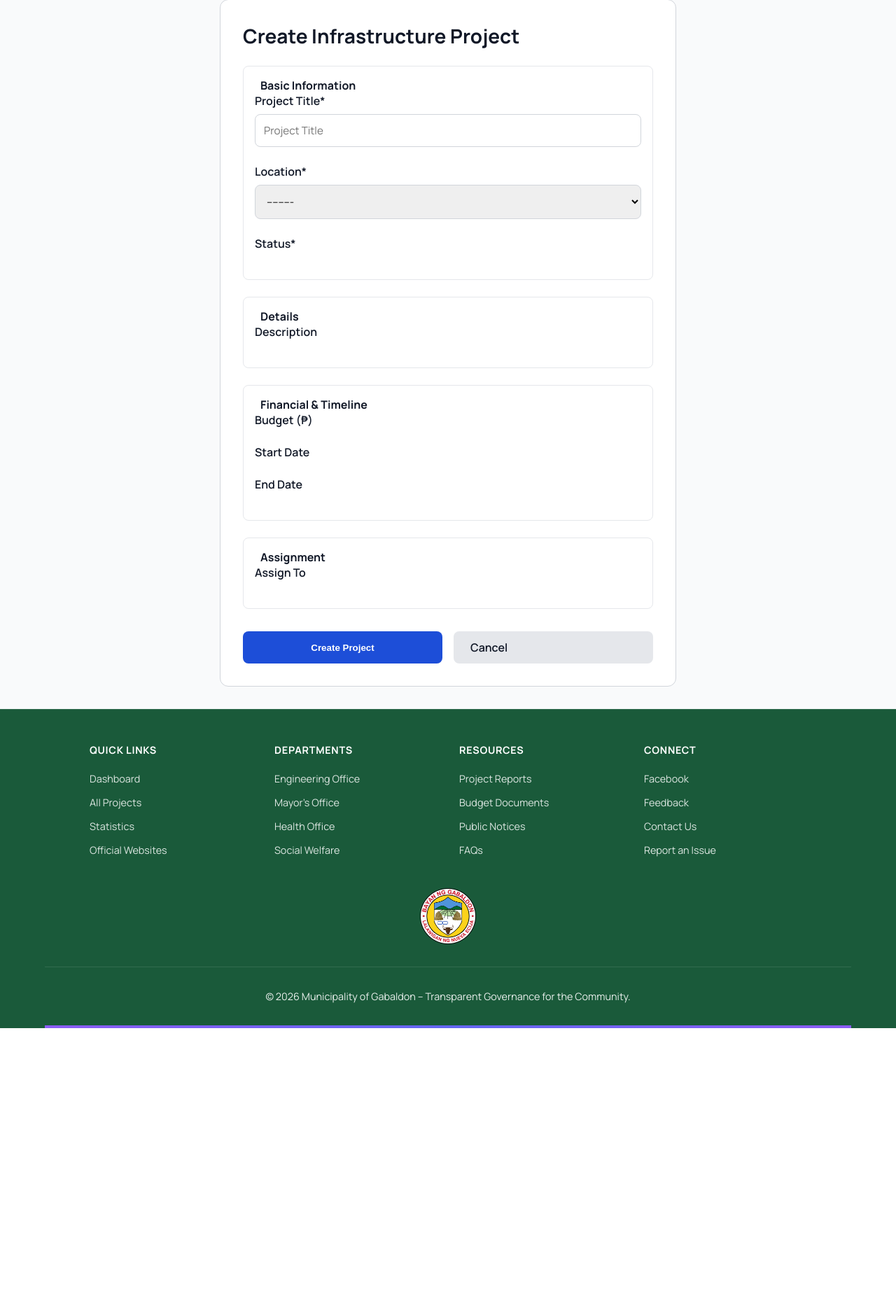
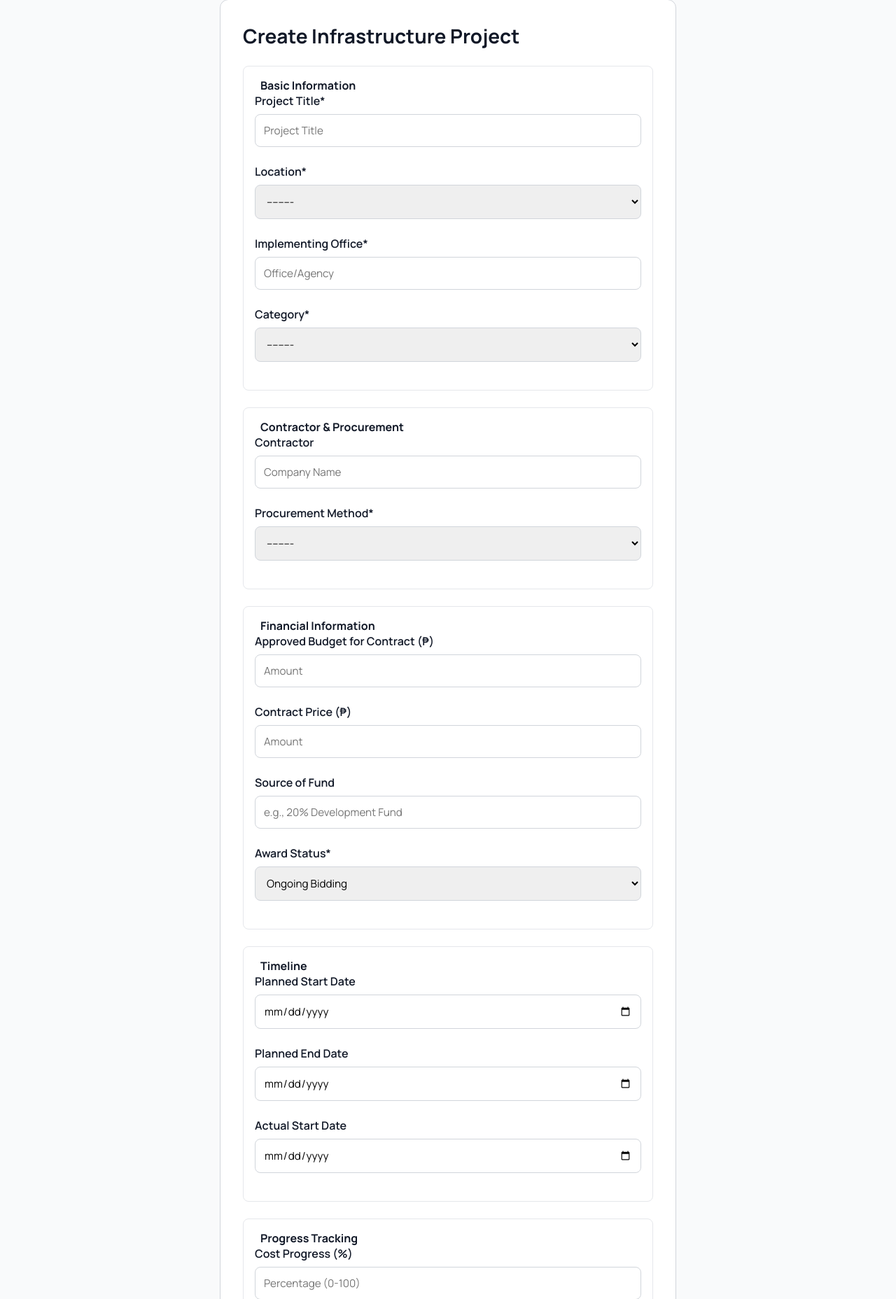
Before and after one commit to AboloftZeke/Gabaldon-Municipality-Project-Tracker, a Django app: page /projects/create/ in a window 1280 px wide. Shown: the part 106-1962 px from the top of the page at 70% size. Before the commit the page ends 1575 px from the top, so only its background shows below. Run offline with Django 5.2, Linux system fonts and the light colour scheme; the visitor is signed in with stand-in values (Sample User, id 1).

Commit message:
fixed infrastructure form

```diff
--- a/templates/projects/project_form.html
+++ b/templates/projects/project_form.html
@@ -153,62 +153,122 @@
                 </div>
 
                 <div class="form-group">
-                    <label for="{{ form.status.id_for_label }}">Status*</label>
-                    {{ form.status }}
-                    {% if form.status.errors %}
-                        <div class="error-message">{{ form.status.errors.0 }}</div>
+                    <label for="{{ form.implementing_office.id_for_label }}">Implementing Office*</label>
+                    {{ form.implementing_office }}
+                    {% if form.implementing_office.errors %}
+                        <div class="error-message">{{ form.implementing_office.errors.0 }}</div>
+                    {% endif %}
+                </div>
+
+                <div class="form-group">
+                    <label for="{{ form.category.id_for_label }}">Category*</label>
+                    {{ form.category }}
+                    {% if form.category.errors %}
+                        <div class="error-message">{{ form.category.errors.0 }}</div>
                     {% endif %}
                 </div>
             </div>
 
             <div class="fieldset">
-                <legend>Details</legend>
+                <legend>Contractor & Procurement</legend>
 
                 <div class="form-group">
-                    <label for="{{ form.description.id_for_label }}">Description</label>
-                    {{ form.description }}
-                    {% if form.description.errors %}
-                        <div class="error-message">{{ form.description.errors.0 }}</div>
+                    <label for="{{ form.contractor.id_for_label }}">Contractor</label>
+                    {{ form.contractor }}
+                    {% if form.contractor.errors %}
+                        <div class="error-message">{{ form.contractor.errors.0 }}</div>
+                    {% endif %}
+                </div>
+
+                <div class="form-group">
+                    <label for="{{ form.procurement_method.id_for_label }}">Procurement Method*</label>
+                    {{ form.procurement_method }}
+                    {% if form.procurement_method.errors %}
+                        <div class="error-message">{{ form.procurement_method.errors.0 }}</div>
                     {% endif %}
                 </div>
             </div>
 
             <div class="fieldset">
-                <legend>Financial & Timeline</legend>
+                <legend>Financial Information</legend>
 
                 <div class="form-group">
-                    <label for="{{ form.budget.id_for_label }}">Budget (₱)</label>
-                    {{ form.budget }}
-                    {% if form.budget.errors %}
-                        <div class="error-message">{{ form.budget.errors.0 }}</div>
+                    <label for="{{ form.abc_amount.id_for_label }}">Approved Budget for Contract (₱)</label>
+                    {{ form.abc_amount }}
+                    {% if form.abc_amount.errors %}
+                        <div class="error-message">{{ form.abc_amount.errors.0 }}</div>
                     {% endif %}
                 </div>
 
                 <div class="form-group">
-                    <label for="{{ form.start_date.id_for_label }}">Start Date</label>
-                    {{ form.start_date }}
-                    {% if form.start_date.errors %}
-                        <div class="error-message">{{ form.start_date.errors.0 }}</div>
+                    <label for="{{ form.contract_price.id_for_label }}">Contract Price (₱)</label>
+                    {{ form.contract_price }}
+                    {% if form.contract_price.errors %}
+                        <div class="error-message">{{ form.contract_price.errors.0 }}</div>
                     {% endif %}
                 </div>
 
                 <div class="form-group">
-                    <label for="{{ form.end_date.id_for_label }}">End Date</label>
-                    {{ form.end_date }}
-                    {% if form.end_date.errors %}
-                        <div class="error-message">{{ form.end_date.errors.0 }}</div>
+                    <label for="{{ form.source_of_fund.id_for_label }}">Source of Fund</label>
+                    {{ form.source_of_fund }}
+                    {% if form.source_of_fund.errors %}
+                        <div class="error-message">{{ form.source_of_fund.errors.0 }}</div>
+                    {% endif %}
+                </div>
+
+                <div class="form-group">
+                    <label for="{{ form.award_status.id_for_label }}">Award Status*</label>
+                    {{ form.award_status }}
+                    {% if form.award_status.errors %}
+                        <div class="error-message">{{ form.award_status.errors.0 }}</div>
                     {% endif %}
                 </div>
             </div>
 
             <div class="fieldset">
-                <legend>Assignment</legend>
+                <legend>Timeline</legend>
 
                 <div class="form-group">
-                    <label for="{{ form.assigned_to.id_for_label }}">Assign To</label>
-                    {{ form.assigned_to }}
-                    {% if form.assigned_to.errors %}
-                        <div class="error-message">{{ form.assigned_to.errors.0 }}</div>
+                    <label for="{{ form.planned_start_date.id_for_label }}">Planned Start Date</label>
+                    {{ form.planned_start_date }}
+                    {% if form.planned_start_date.errors %}
+                        <div class="error-message">{{ form.planned_start_date.errors.0 }}</div>
+                    {% endif %}
+                </div>
+
+                <div class="form-group">
+                    <label for="{{ form.planned_end_date.id_for_label }}">Planned End Date</label>
+                    {{ form.planned_end_date }}
+                    {% if form.planned_end_date.errors %}
+                        <div class="error-message">{{ form.planned_end_date.errors.0 }}</div>
+                    {% endif %}
+                </div>
+
+                <div class="form-group">
+                    <label for="{{ form.actual_start_date.id_for_label }}">Actual Start Date</label>
+                    {{ form.actual_start_date }}
+                    {% if form.actual_start_date.errors %}
+                        <div class="error-message">{{ form.actual_start_date.errors.0 }}</div>
+                    {% endif %}
+                </div>
+            </div>
+
+            <div class="fieldset">
+                <legend>Progress Tracking</legend>
+
+                <div class="form-group">
+                    <label for="{{ form.cost_progress_percentage.id_for_label }}">Cost Progress (%)</label>
+                    {{ form.cost_progress_percentage }}
+                    {% if form.cost_progress_percentage.errors %}
+                        <div class="error-message">{{ form.cost_progress_percentage.errors.0 }}</div>
+                    {% endif %}
+                </div>
+
+                <div class="form-group">
+                    <label for="{{ form.physical_progress_percentage.id_for_label }}">Physical Progress (%)</label>
+                    {{ form.physical_progress_percentage }}
+                    {% if form.physical_progress_percentage.errors %}
+                        <div class="error-message">{{ form.physical_progress_percentage.errors.0 }}</div>
                     {% endif %}
                 </div>
             </div>
```
